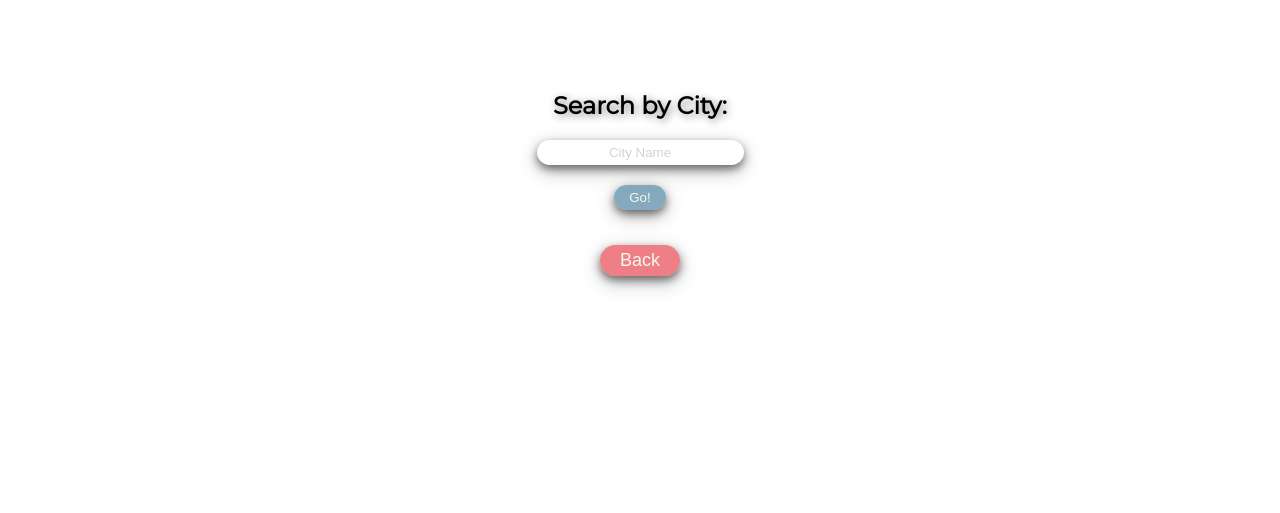
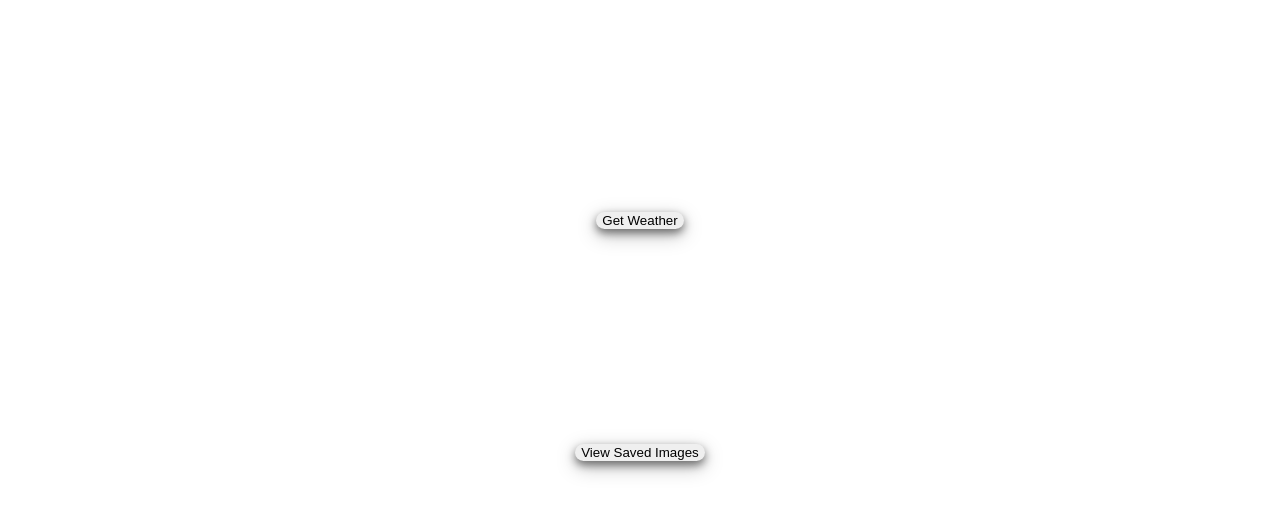
Before and after one commit to danielwrosenbaum/art-of-weather, a website: page index.html in a window 1280 px wide. Shown: the part 85-598 px from the top of the page. Drawn offline with Linux system fonts and the light colour scheme; no server answers.

Commit message:
created modal and added buttons. #2

```diff
--- a/css/styles.css
+++ b/css/styles.css
@@ -2,6 +2,17 @@ header {
   background-color: #1d3557;
   position: relative;
   z-index: 2;
+}
+
+.homepage {
+  min-height: 640px;
+  width: 100%;
+}
+
+.homepage-buttons {
+  margin: 25%;
+  text-align: center;
+  vertical-align: middle;
 }
 
 .heading-container {
@@ -34,6 +45,10 @@ body {
   height: 100%;
   z-index: 1;
   opacity: 0.4;
+
+  /* min-height: 100%; */
+  background-position: center;
+  background-size: cover;
 }
 
 h4 {
--- a/index.html
+++ b/index.html
@@ -14,7 +14,7 @@
 
 <body>
   <div class="background-pic">
-    </div>
+  </div>
   <header>
     <div class="heading-container">
       <div class="heading view">
@@ -23,7 +23,15 @@
     </div>
   </header>
   <main class="main-container">
-    <div class="get-weather view">
+    <div class="homepage view">
+      <div class="homepage-buttons">
+        <button class="get-button">Get Weather</button>
+      </div>
+      <div class="homepage-buttons">
+        <button class="view-button">View Saved Images</button>
+      </div>
+    </div>
+    <div class="get-weather hidden">
       <div class="search-container">
         <h2>Search by City:</h2>
         <input class="city-name" type="text" placeholder="City Name">
--- a/js/main.js
+++ b/js/main.js
@@ -36,7 +36,7 @@ function getArtData(weather) {
   xhr.send();
 }
 
-getArtData('weather');
+getArtData('snow');
 
 function goBack(event) {
   $getWeatherPage.className = 'get-weather hidden';
```
